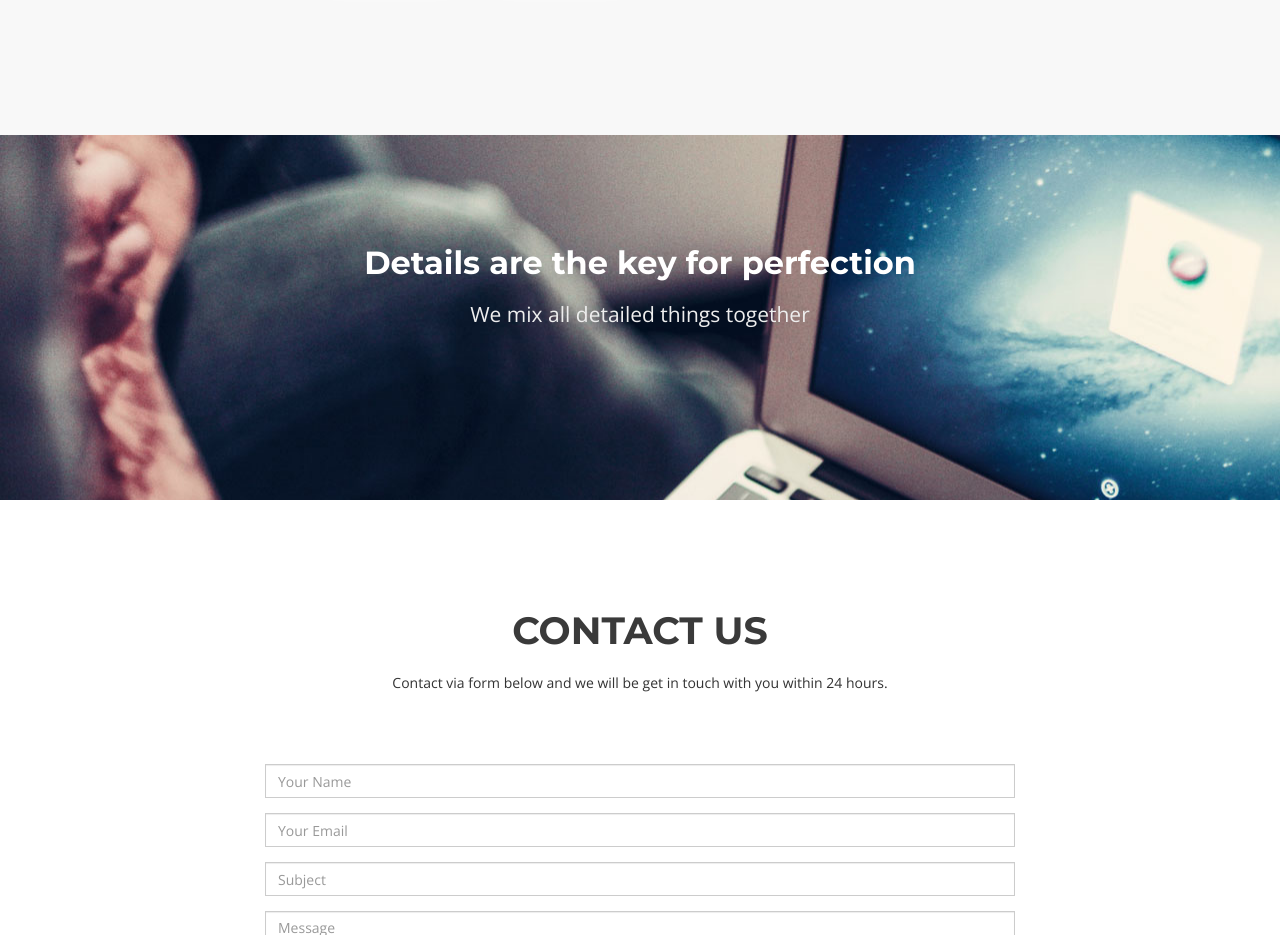
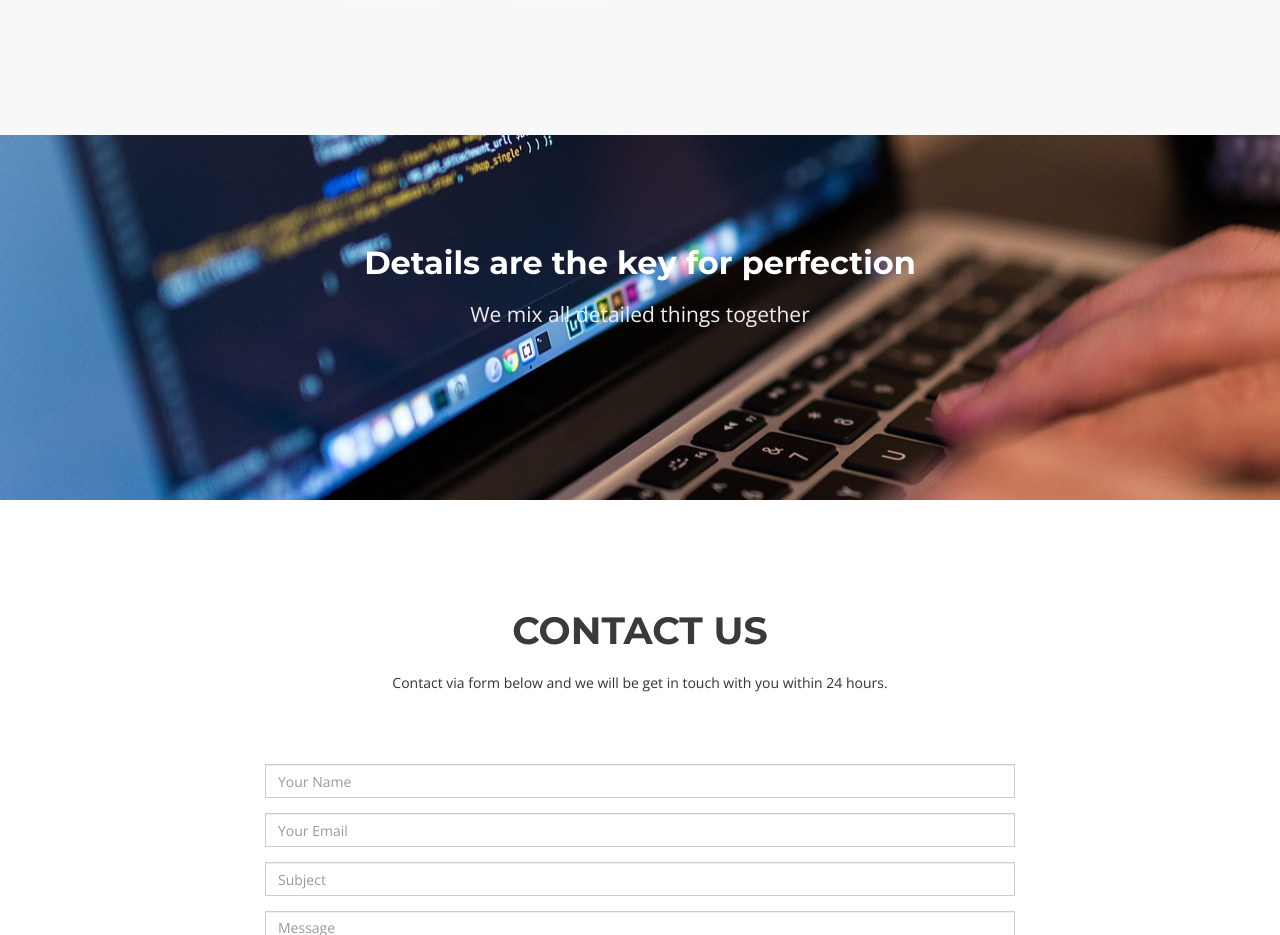
Before and after one commit to codetronicsio/codetronicsio.github.io, a plain HTML site: page index.html in a window 1280 px wide. Shown: the part 2800-3735 px from the top of the page. Drawn offline with nearby package versions, Linux system fonts and the light colour scheme.

Commit message:
Spacer 2 change...

```diff
--- a/css/style.css
+++ b/css/style.css
@@ -181,7 +181,9 @@ Spacer
 }
 
 #spacer2 {
-    background-image: url(../img/spacer/2.jpg);
+    background-image: url(../img/spacer/coding.jpg);
+    background-position-y: 50%;
+    background-position-x: 30%;
 }
 
 /* ================================
```
Also changed, not shown: img/spacer/coding.jpg (added).
